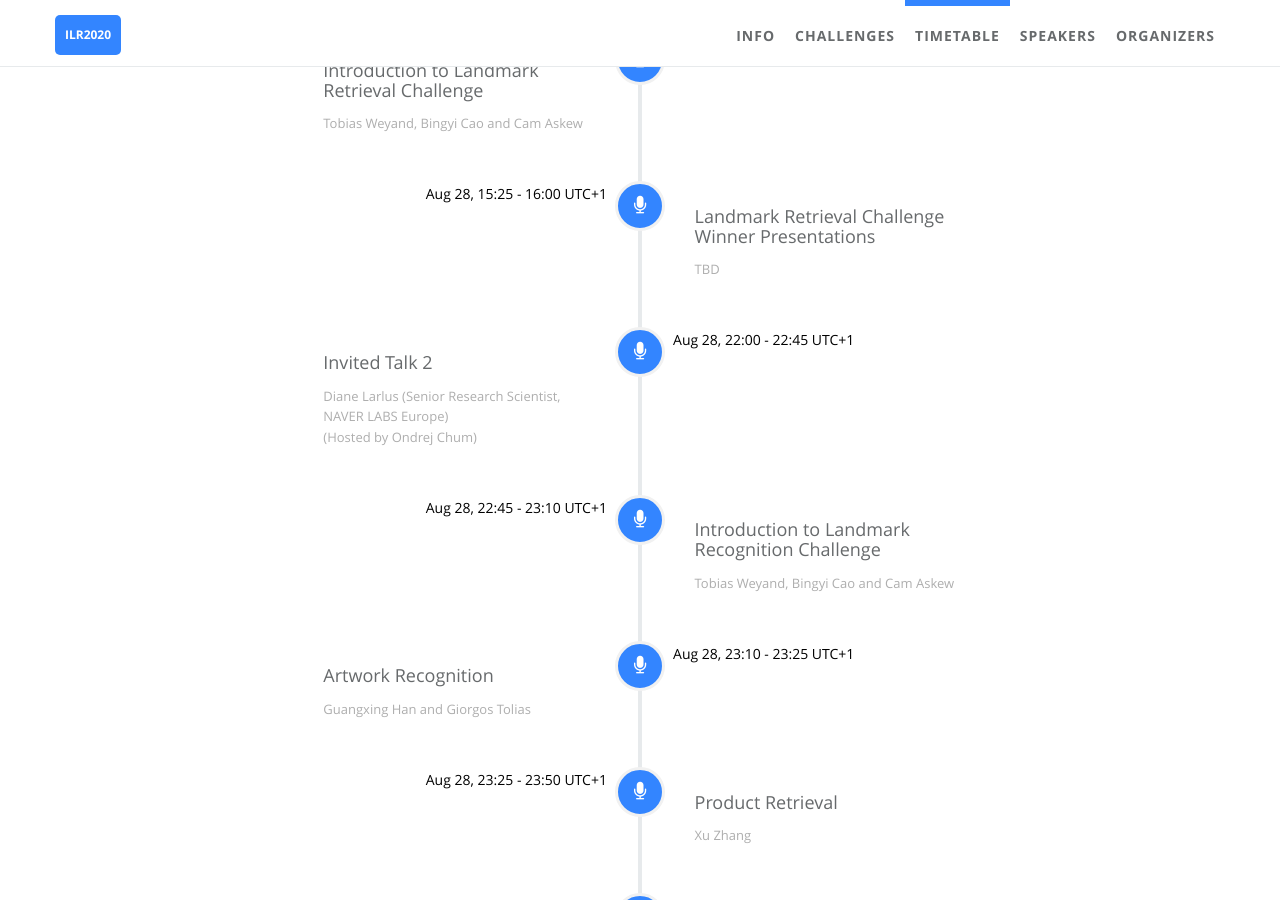
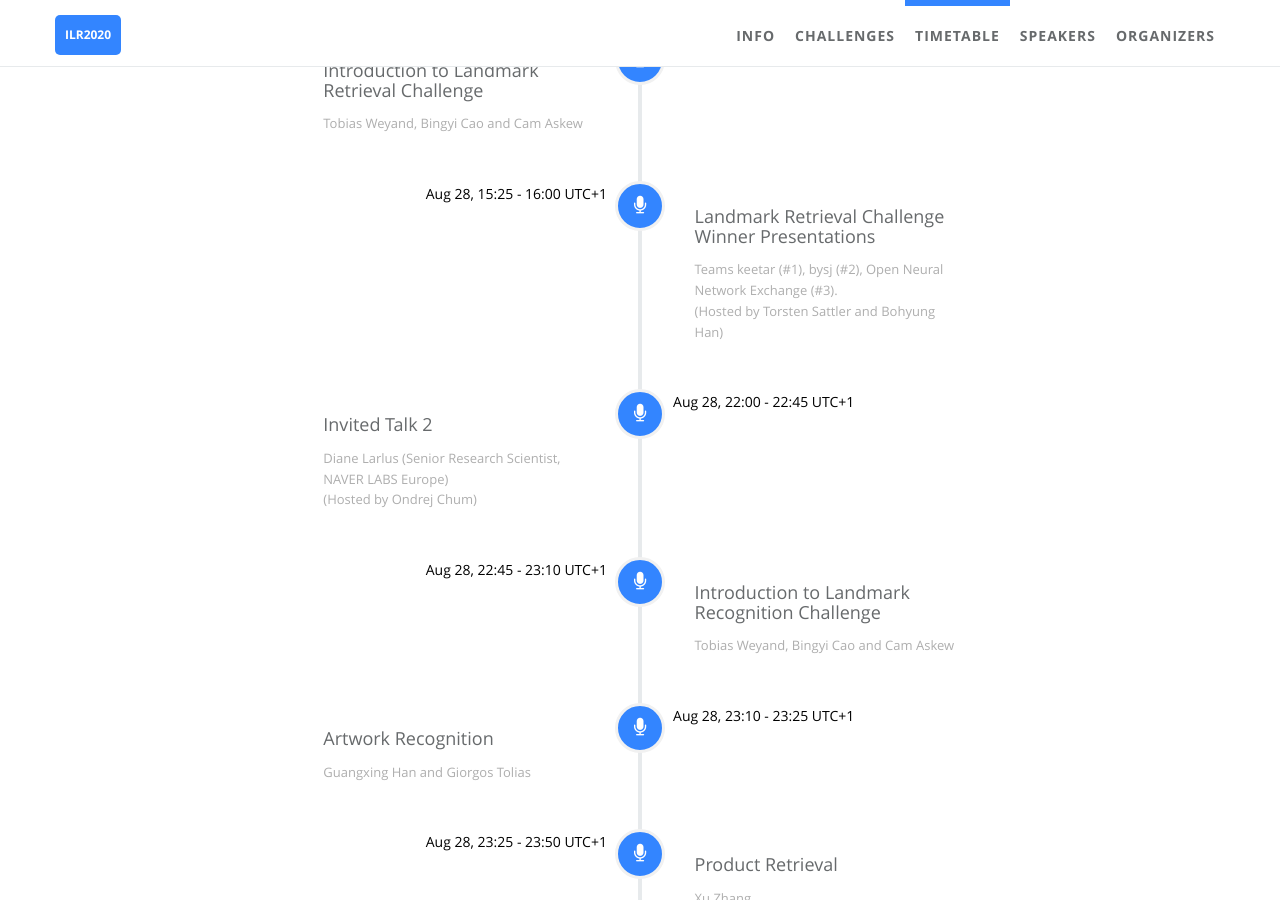
Before and after one commit to ilr-workshop/ECCVW2020, a Jekyll site: the page built from index.html, in a window 1280 px wide and 900 px high, scrolled down 2024 px. Built offline with Jekyll 4.4.1, drawn with Linux system fonts in a browser that asks for light colours.

Commit message:
Updated timetable with challenge winner teams

```diff
--- a/_data/index/timetable.yml
+++ b/_data/index/timetable.yml
@@ -34,9 +34,9 @@
 - name:
     detail: Landmark Retrieval Challenge Winner Presentations
   desc:
-    detail: TBD
+    detail: Teams keetar (#1), bysj (#2), Open Neural Network Exchange (#3).
     link:
-    host:
+    host: Torsten Sattler and Bohyung Han
   date:
     detail: Aug 28, 15:25 - 16:00 UTC+1
   icon: fa-microphone
```
